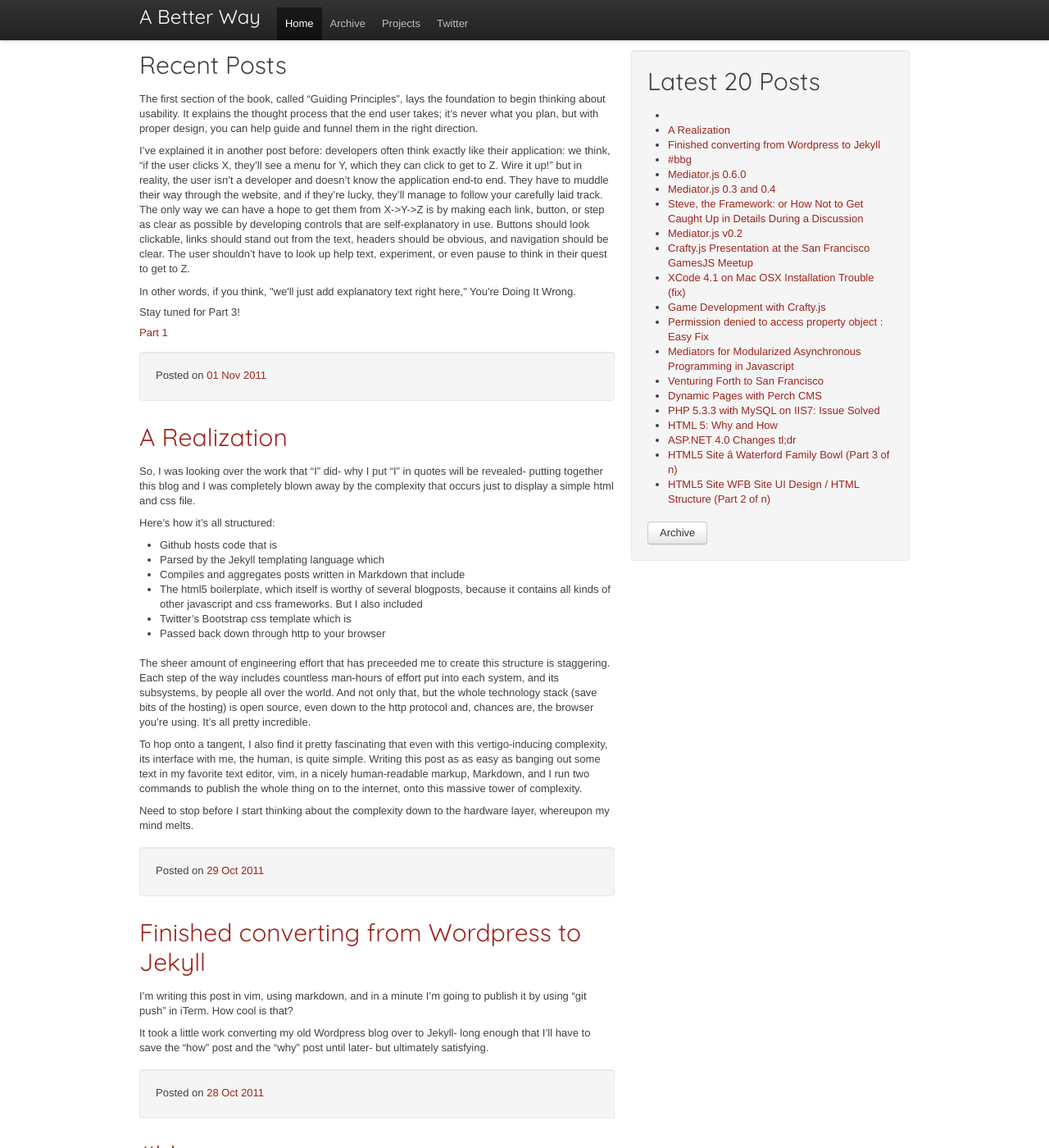
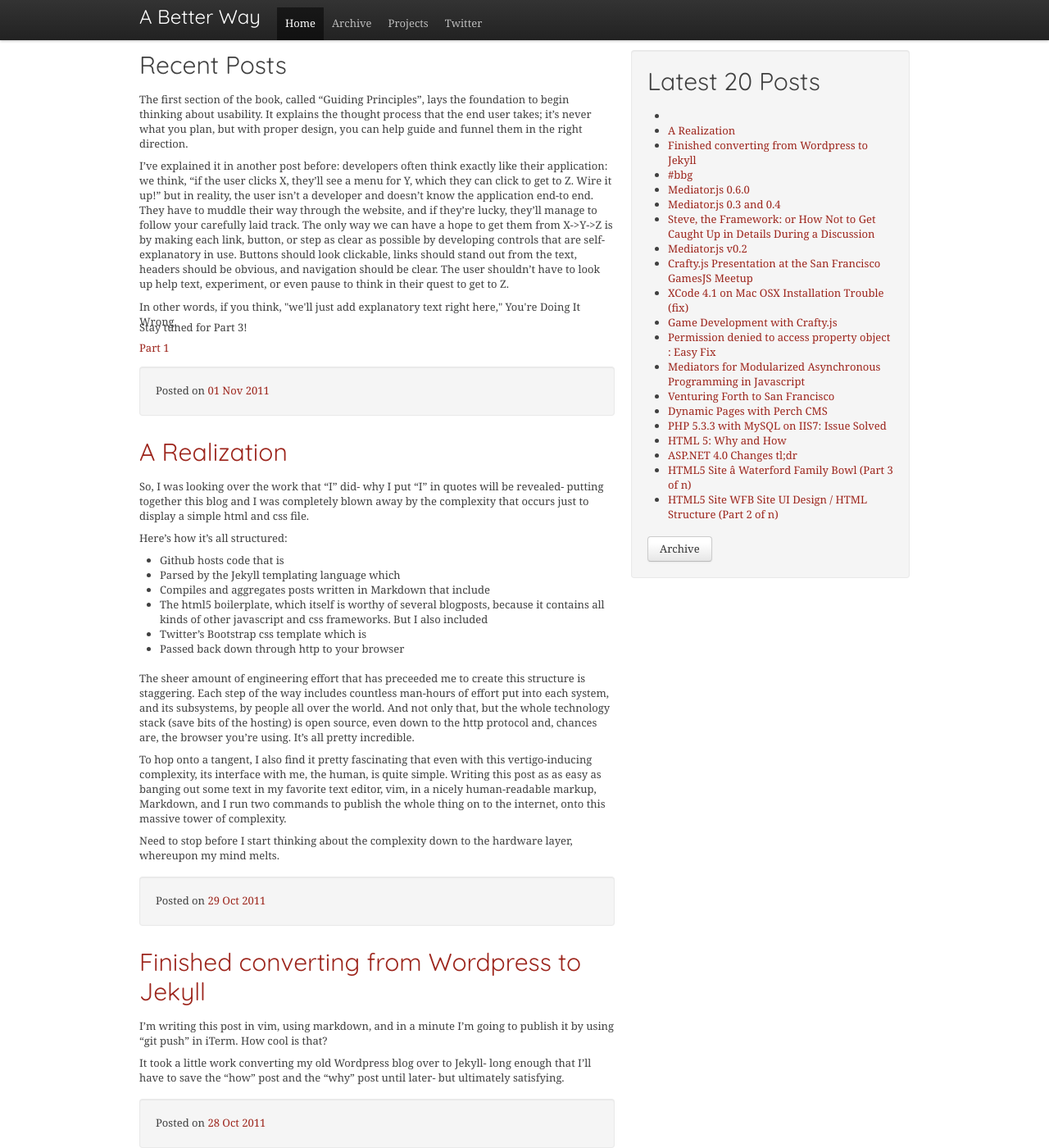
Before and after one commit to ajacksified/ajacksified.github.com, a Jekyll site: the page built from index.html, in a window 1280 px wide and 1400 px high. Shown: the whole window at 82% size. Built offline with Jekyll 4.4.1, drawn with Linux system fonts in a browser that asks for light colours; nearby versions of some CDN libraries; some web fonts are replaced.

Commit message:
New body font

```diff
--- a/_layouts/default.html
+++ b/_layouts/default.html
@@ -14,7 +14,7 @@
 
   <meta name="viewport" content="width=device-width,initial-scale=1">
 
-  <link href='http://fonts.googleapis.com/css?family=Quicksand:400,700' rel='stylesheet' type='text/css'>
+  <link href='http://fonts.googleapis.com/css?family=Quicksand:400|Sorts+Mill+Goudy' rel='stylesheet' type='text/css'>
   <link rel="stylesheet" href="/css/bootstrap.min.css">
 
   <link rel="alternate" type="application/rss+xml" title="A Better Way RSS Feed" href="/atom.xml">
```
Also changed, not shown: css/bootstrap.min.css.
